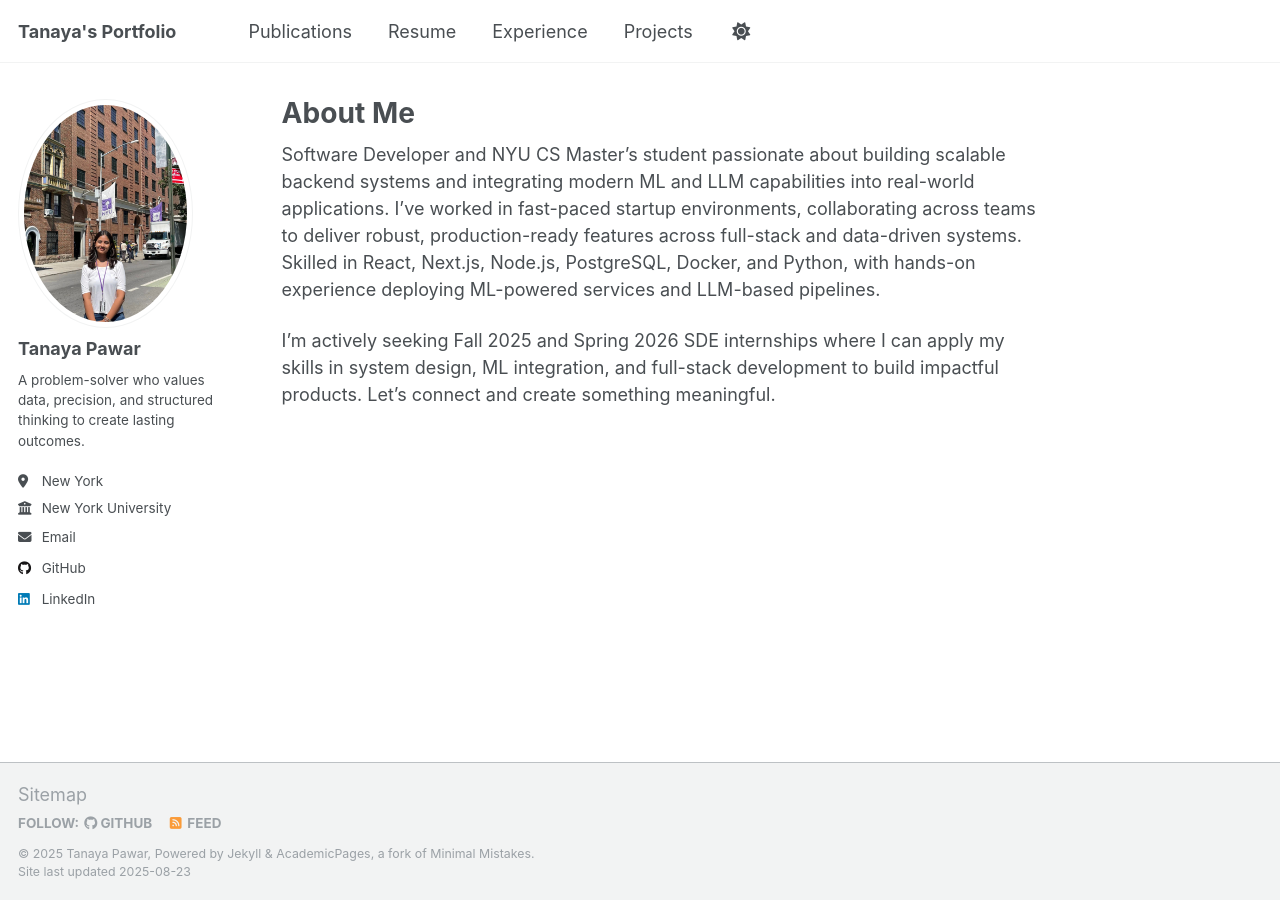
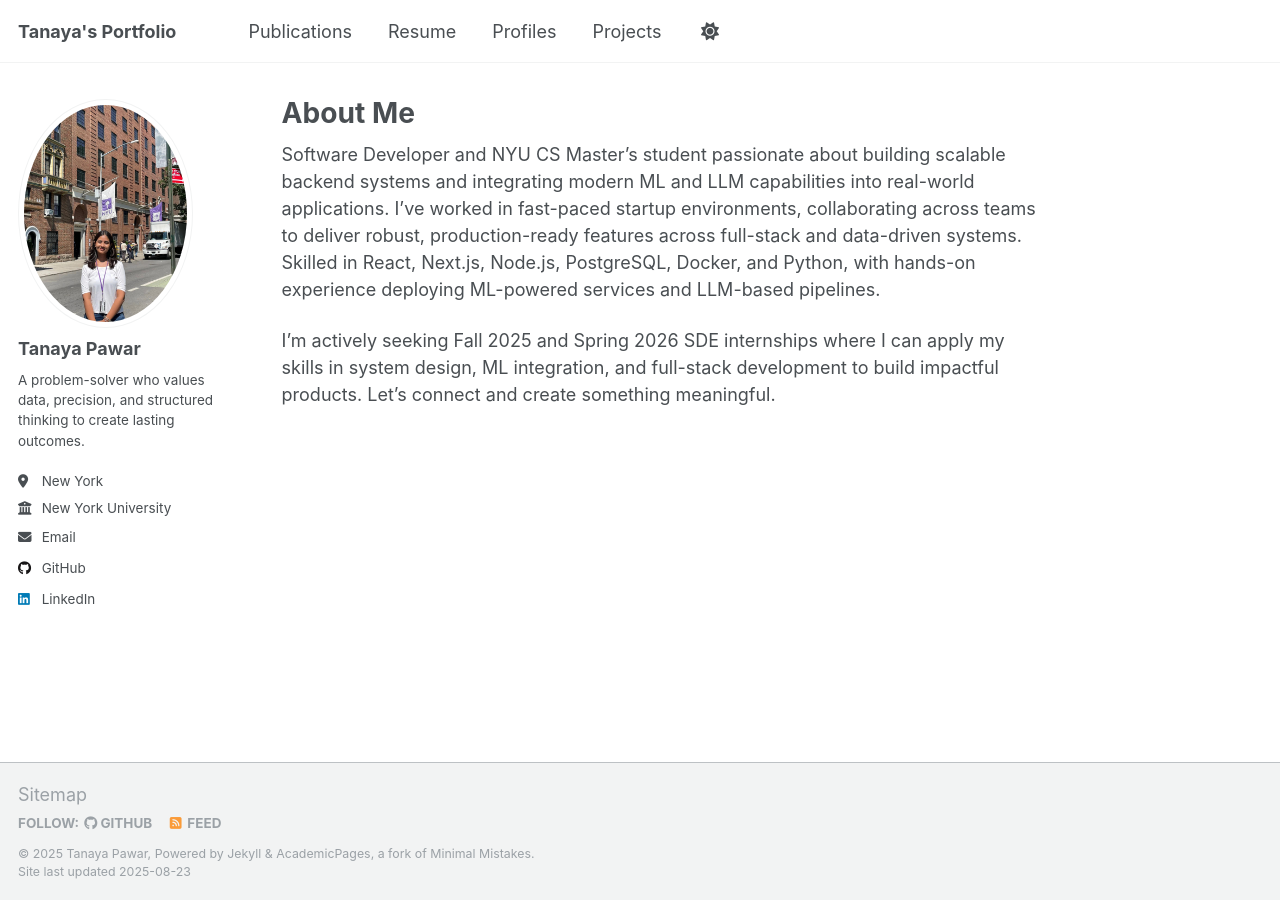
Before and after one commit to tanaya09/tanaya09.github.io, a Jekyll site: the page built from _pages/about.md, in a window 1280 px wide. Built offline with Jekyll 4.4.1, drawn with Linux system fonts in a browser that asks for light colours.

Commit message:
Update navigation.yml

```diff
--- a/_data/navigation.yml
+++ b/_data/navigation.yml
@@ -15,8 +15,8 @@ main:
     url: /files/Tanaya%20Pawar%20Resume%202025.pdf
 
 
-  - title: "Experience"
-    url: /experience/
+  - title: "Profiles"
+    url: /profiles/
 
   - title: "Projects"
     url: /projects/
```
